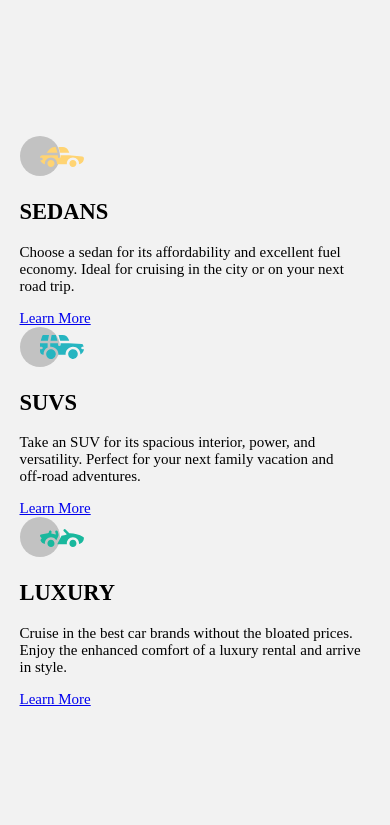
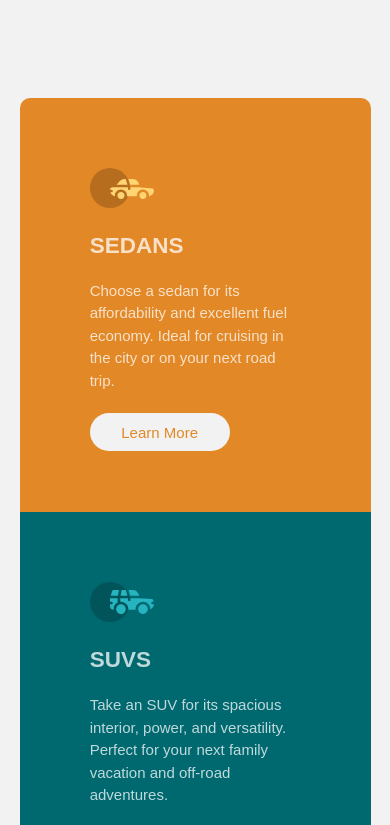
Before and after one commit to Nathan-Front/frontendchallenge, a plain HTML site: page index.html in a window 390 px wide. Shown: the top 825 px of the page. Drawn offline with Linux system fonts and the light colour scheme; a web font is replaced by a local one.

Commit message:
Update three.css

```diff
--- a/three.css
+++ b/three.css
@@ -19,25 +19,25 @@ h1{
     position: absolute;
     right: 10000px;
 }
-.main-container>div{
+.main-container>article{
     margin: 0;
     padding: 5%;
     color: hsl(0, 0%, 100%, 0.75);
     width: 210px;
     height: 330px;
 }
-.main-container>div>h2{
+.main-container>article>h2{
     font-family: "Big", "Shoulders", "Display", sans-serif;
     font-weight: 700;
     margin: 10% 0 0 0;
 }
-.main-container>div>p{
+.main-container>article>p{
     font-family: "Lexend", "Deca", sans-serif;
     font-weight: 400;
     margin: 10% 0 40% 0;
     line-height: 1.5em;
 }
-.main-container>div>a{
+.main-container>article>a{
     font-family: "Lexend", "Deca", sans-serif;
     font-weight: 400;
     text-decoration: none;
@@ -45,27 +45,27 @@ h1{
     padding: 5% 15%;
     border-radius: 25px;
 }
-.main-container>div>a:hover{
+.main-container>article>a:hover{
     cursor: pointer;
 }
-.main-container>div:nth-child(1){
+.main-container>article:nth-child(1){
     background: hsl(31, 77%, 52%);
     border-radius: 10px 0 0 10px;
 }
-.main-container>div:nth-child(1)>a{
+.main-container>article:nth-child(1)>a{
     color: hsl(31, 77%, 52%);
 }
-.main-container>div:nth-child(2){
+.main-container>article:nth-child(2){
     background: hsl(184, 100%, 22%);
 }
-.main-container>div:nth-child(2)>a{
+.main-container>article:nth-child(2)>a{
     color: hsl(184, 100%, 22%);
 }
-.main-container>div:nth-child(3){
+.main-container>article:nth-child(3){
     background: hsl(179, 100%, 13%);
     border-radius: 0 10px 10px 0;
 }
-.main-container>div:nth-child(3)>a{
+.main-container>article:nth-child(3)>a{
     color: hsl(179, 100%, 13%);
 }
 
@@ -79,18 +79,18 @@ h1{
         padding: 15% 5%;
         flex-direction: column;
     }
-    .main-container>div{
+    .main-container>article{
         padding: 20%;
         width: auto;
         height: auto;
     }
-    .main-container>div>p{
+    .main-container>article>p{
         margin: 10% 0 15% 0;
     }
-    .main-container>div:nth-child(1){
+    .main-container>article:nth-child(1){
         border-radius: 10px 10px 0 0;
     }
-    .main-container>div:nth-child(3){
+    .main-container>article:nth-child(3){
         border-radius: 0 0 10px 10px;
     }
 }
```
